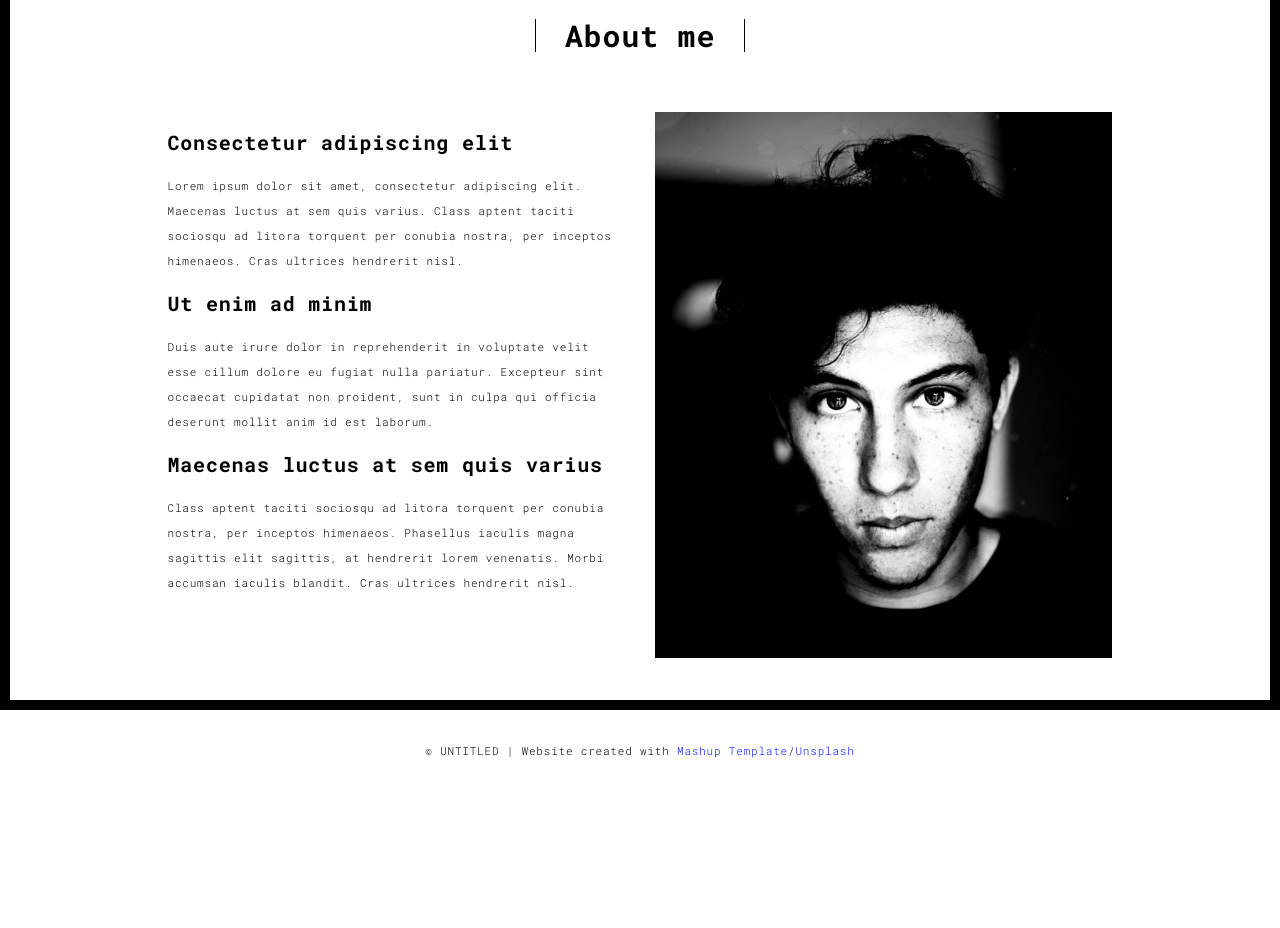
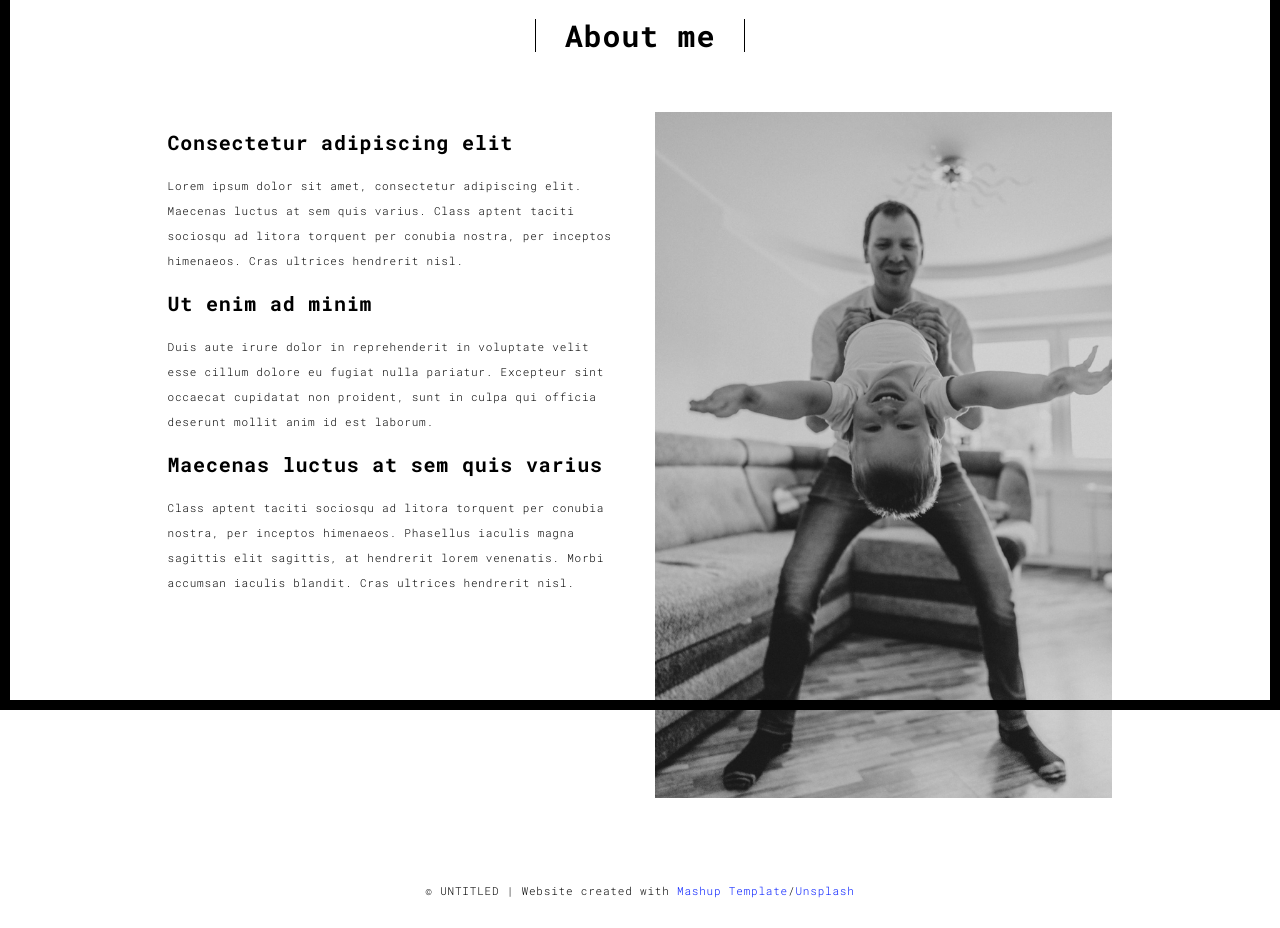
Before and after one commit to AntonMett/firstportfolio, a Flask app: page /about.html in a window 1280 px wide. Shown: the part 90-1018 px from the top of the page. Before the commit the page ends 848 px from the top, so only its background shows below. Run offline with Flask 2, Linux system fonts and the light colour scheme; some libraries are stand-ins or nearby versions.

Commit message:
New about pic

```diff
--- a/templates/about.html
+++ b/templates/about.html
@@ -78,7 +78,7 @@
                     blandit. Cras ultrices hendrerit nisl.</p>
                 </div>
                 <div class="col-xs-12 col-md-6">
-                  <img src="./static/assets/images/profil.jpg" class="img-responsive" alt="">
+                  <img src="./static/assets/images/AntonDavid.jpg" class="img-responsive" alt="">
                 </div>
               </div>
             </div>
```
Also changed, not shown: static/assets/images/AntonDavid.jpg (added).
